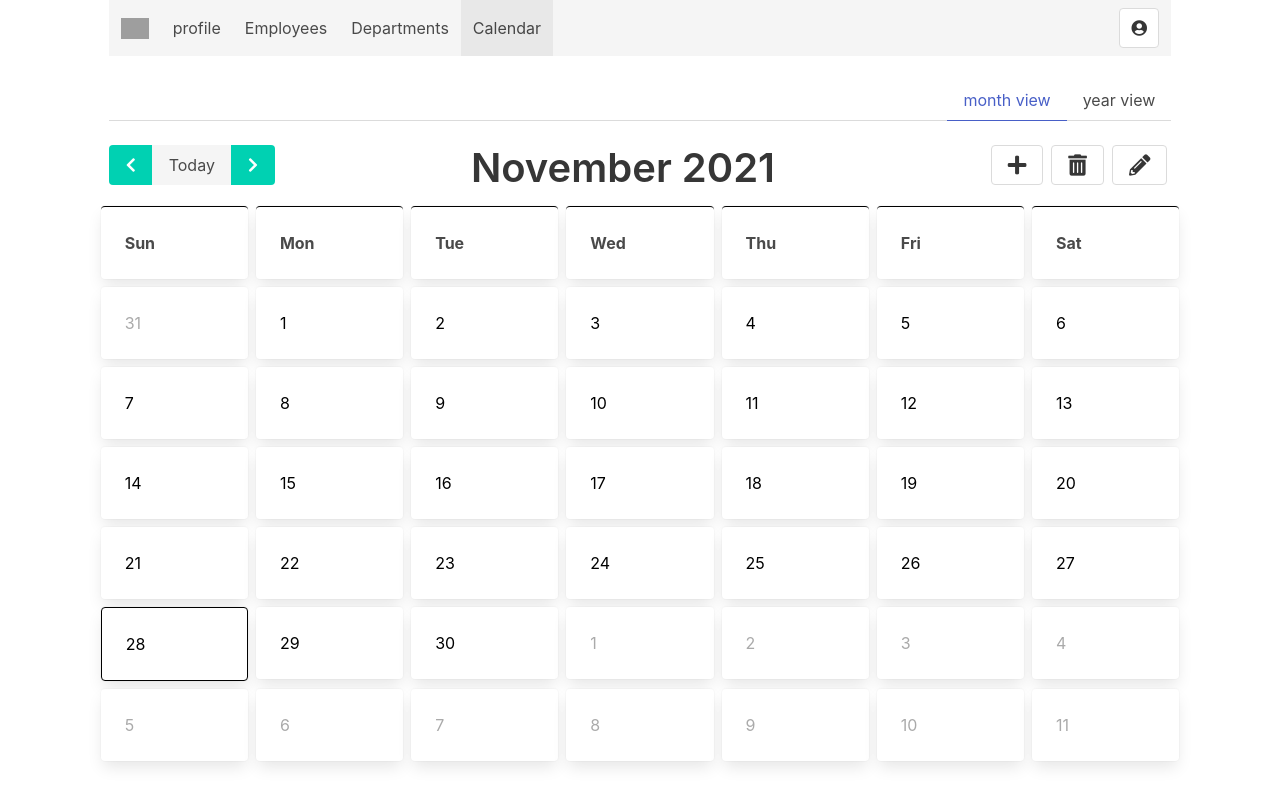
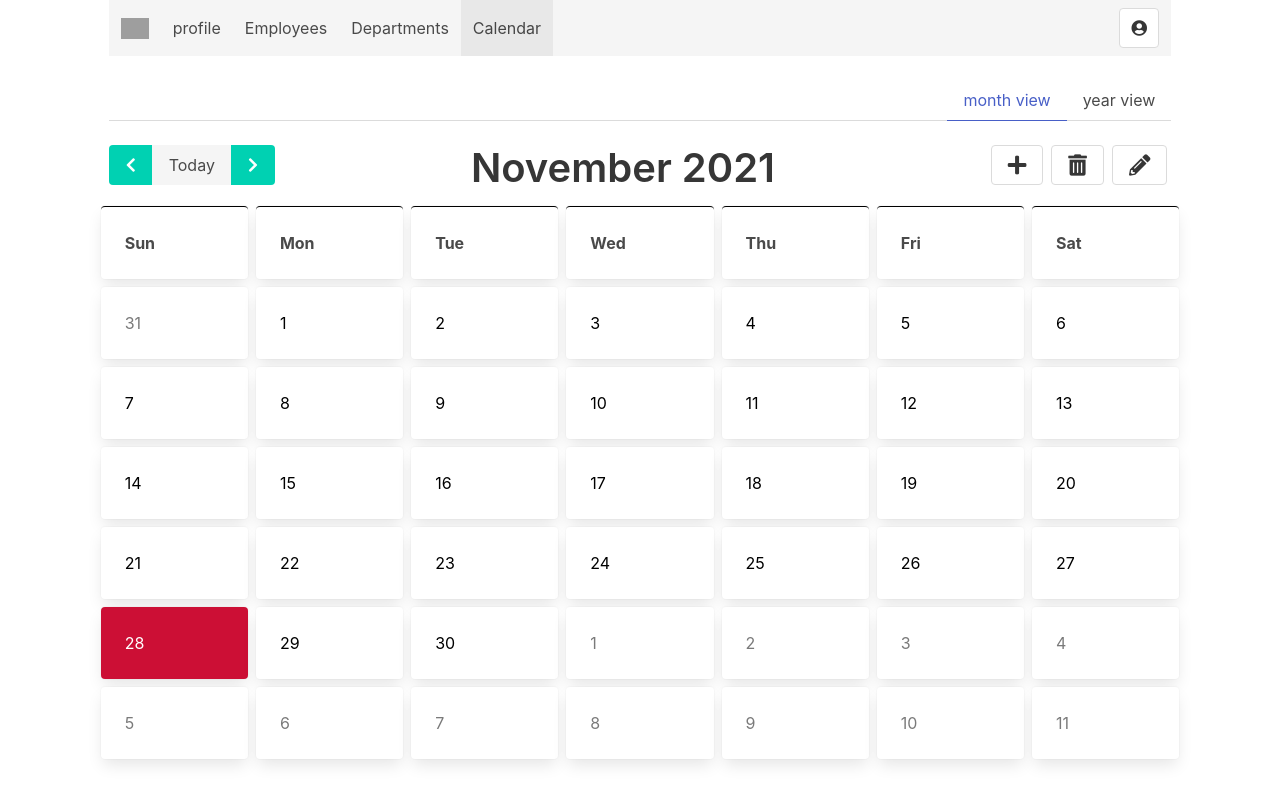
Before and after one commit to dabeng/hr, a React (Create React App) app: page /calendar in a window 1280 px wide. Built offline with nearby package versions, Linux system fonts and the light colour scheme; sample sign-in values are in the browser's storage; grey boxes are pictures that could not be loaded.

Commit message:
add colors for select status

```diff
--- a/src/features/calendar/MonthView.js
+++ b/src/features/calendar/MonthView.js
@@ -6,6 +6,8 @@ import styles from "./MonthView.module.scss";
 
 const MonthView = () => {
   const [increment, setIncrement] = useState(0);
+  // 0代表为未选中，1代表被选中，2代表被占用请假，3代表被占用请假的日期的被选中状态
+  const [monthMatrix, setMonthMatrix] = useState(Array.from({length: 7},() => Array.from({length: 6}, () => 0)));
 
   const previousMonth = e => {
     setIncrement(prev => prev - 1);
@@ -29,6 +31,20 @@ const MonthView = () => {
 
   const editLeave = e => {
 
+  };
+
+  const toggleDay = (row, column) => {
+    const copy = [...monthMatrix];
+    if (copy[row][column] === 0) {
+      copy[row][column] = 1;
+    } else if (copy[row][column] === 1) {
+      copy[row][column] = 0;
+    } else if (copy[row][column] === 2) {
+      copy[row][column] = 3;
+    } else {
+      copy[row][column] = 2;
+    }
+    setMonthMatrix(copy);
   };
 
   const createCards = () => {
@@ -56,13 +72,21 @@ const MonthView = () => {
       for (let j = 0; j < 7; j++) {
         columns.push(
           <div className={`column ${styles.column}`} key={j}>
-            <div className={
-              "card"
-              + (i * 7 + j < startDay ? " " + styles.previous_month_day : "")
-              + ((i * 7 + j >= startDay && i * 7 + j <= startDay + days -1) ? " " + styles.current_month_day : "")
-              + (i * 7 + j > startDay + days - 1 ? " " + styles.next_month_day : "")
-              + (i * 7 + j === dayjs().date() + startDay - 1 && increment === 0 ? " " + styles.current_month_today: "")
-            }>
+            <div
+              className={
+                "card"
+                + (i * 7 + j < startDay ? " has-text-grey" : "")
+                + ((i * 7 + j >= startDay && i * 7 + j <= startDay + days -1) ? " " + styles.current_month_day : "")
+                + (i * 7 + j > startDay + days - 1 ? " has-text-grey" : "")
+                + (i * 7 + j === dayjs().date() + startDay - 1 && increment === 0 ? " has-text-white has-background-danger-dark": "")
+                + (monthMatrix[i][j] === 1 ? " has-text-white has-background-grey-light" : (
+                    monthMatrix[i][j] === 2 ? " has-text-white has-background-info-dark" : (
+                      monthMatrix[i][j] === 3 ? " has-text-white has-background-link-dark" : ""
+                    )
+                  ))
+              }
+              onClick={e => toggleDay(i, j)}
+            >
               <div className="card-content">
                 <div className="content">
                   {
--- a/src/features/calendar/MonthView.module.scss
+++ b/src/features/calendar/MonthView.module.scss
@@ -11,10 +11,6 @@
   color: #000;
 }
 
-.current_month_today {
-  border:1px solid #000;
-}
-
 .previous_month_day, .next_month_day {
   color: #aaa;
 }
--- a/src/features/calendar/YearView.js
+++ b/src/features/calendar/YearView.js
@@ -44,8 +44,8 @@ const YearView = () => {
           <div className={"card"
             + (j === 0 ? " " + styles.month : "")
             + (j > daysInMonth ? " " + styles.placeholder : "")
-            + (increment === 0 && dayjs().month() === i && dayjs().date() === j ? " " + styles.today : "")
-            + ((i === 4 || i === 9) && (j>0 && j <8) ? " has-text-primary has-background-primary-light " + styles.legal_holiday: "")
+            + (increment === 0 && dayjs().month() === i && dayjs().date() === j ? " has-text-white has-background-danger-dark" : "")
+            + ((i === 4 || i === 9) && (j>0 && j <8) ? " has-text-primary has-background-primary-light": "")
           }>
             <div className={`card-content ${styles.card_content}`}>
               <div className="content">
--- a/src/features/calendar/YearView.module.scss
+++ b/src/features/calendar/YearView.module.scss
@@ -13,10 +13,6 @@
   background-color: #000;
 }
 
-.today {
-  border: 1px solid #000;
-}
-
 .placeholder {
   visibility: hidden;
 }
```
